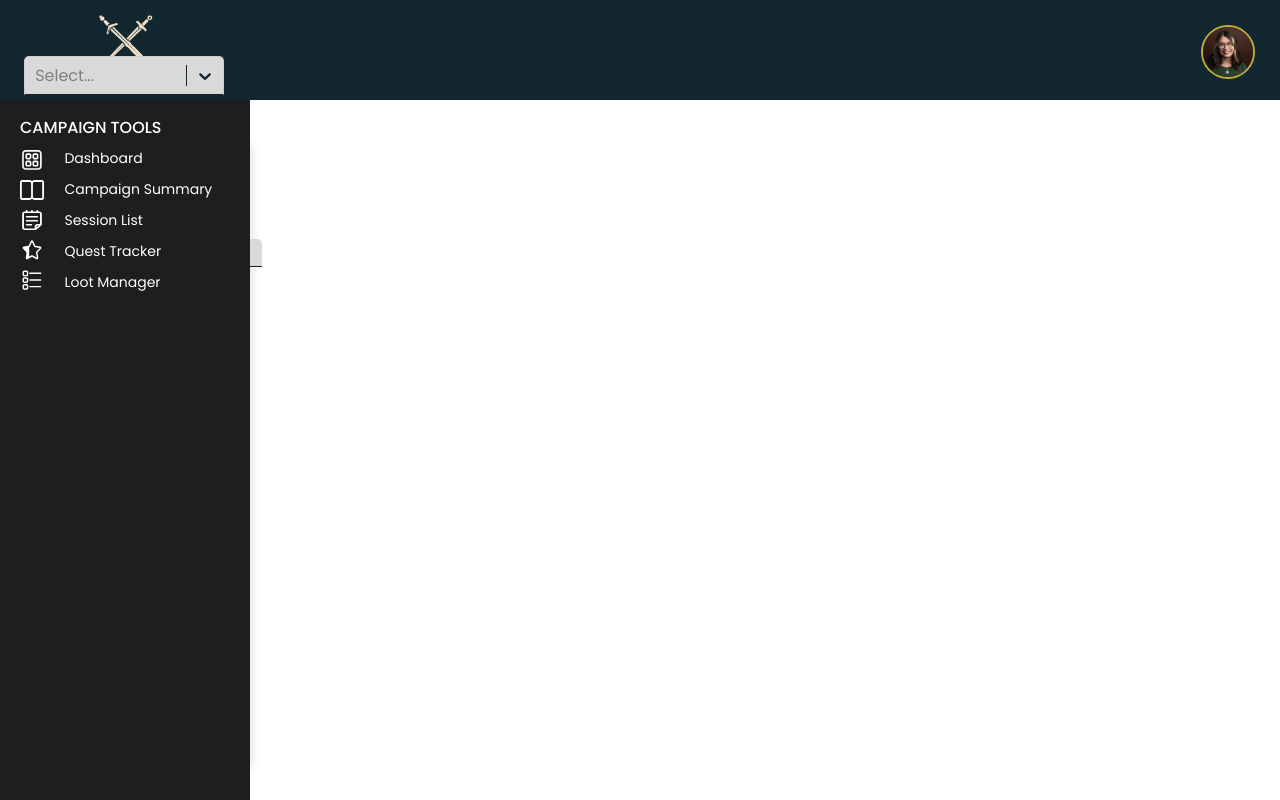
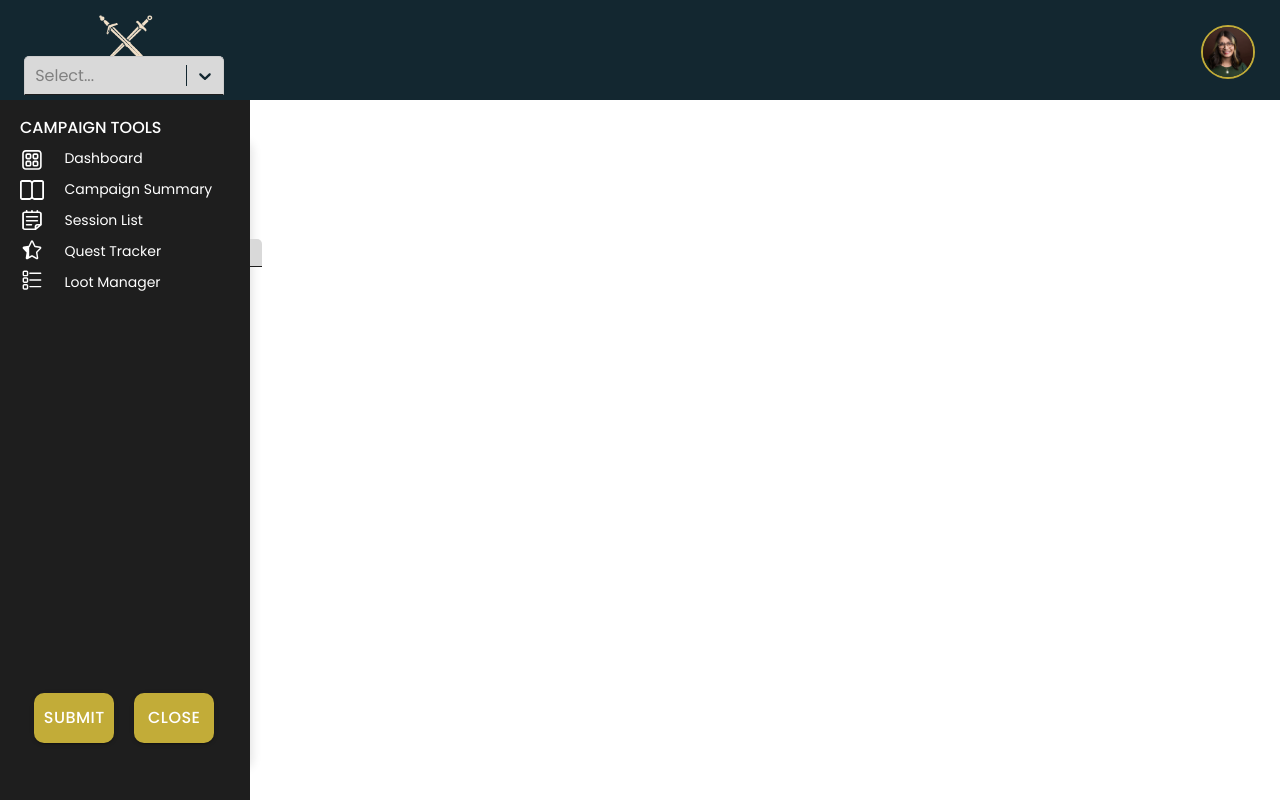
Before and after one commit to alliebourden/fableforge, a React (Vite) app: page /session-editor in a window 1280 px wide. Built offline with nearby package versions, Linux system fonts and the light colour scheme.

Commit message:
style - session editor form mui button update

```diff
--- a/src/components/SessionEditor.jsx
+++ b/src/components/SessionEditor.jsx
@@ -5,6 +5,8 @@ import { useContext } from "react";
 import { SessionContext } from "./SessionContext";
 import AddSessionIcon from "../../assets/icons/AddSessionIcon.svg";
 import CategoryTagIcon from "../../assets/icons/CategoryTagIcon.svg";
+import theme from "../Theme";
+import { Button, ThemeProvider } from "@mui/material";
 
 const categoryStyle = {
   container: {
@@ -108,6 +110,7 @@ const SessionEditor = ({ closeModal }) => {
   };
 
   return (
+    <ThemeProvider theme={theme} >
     <div className="session-editor-content">
       <div>
         <div className="category-container">
@@ -213,19 +216,23 @@ const SessionEditor = ({ closeModal }) => {
           <textarea id="body" {...register("body", { required: true })} />
         </div>
         <div className="submit-btn">
-          <button type="submit" className="submit-new-session">
+          <Button
+           variant="contained" color="primary"
+           type="submit" className="submit-new-session">
             SUBMIT
-          </button>
-          <button
+          </Button>
+          <Button
+            variant="contained" color="primary"
             type="button"
             className="submit-new-session"
             onClick={closeModal}
           >
             CLOSE
-          </button>
+          </Button>
         </div>
       </form>
     </div>
+    </ThemeProvider>
   );
 };
 
```
Also changed, not shown: src/pages/Dashboard.jsx (+4 -4 lines).
